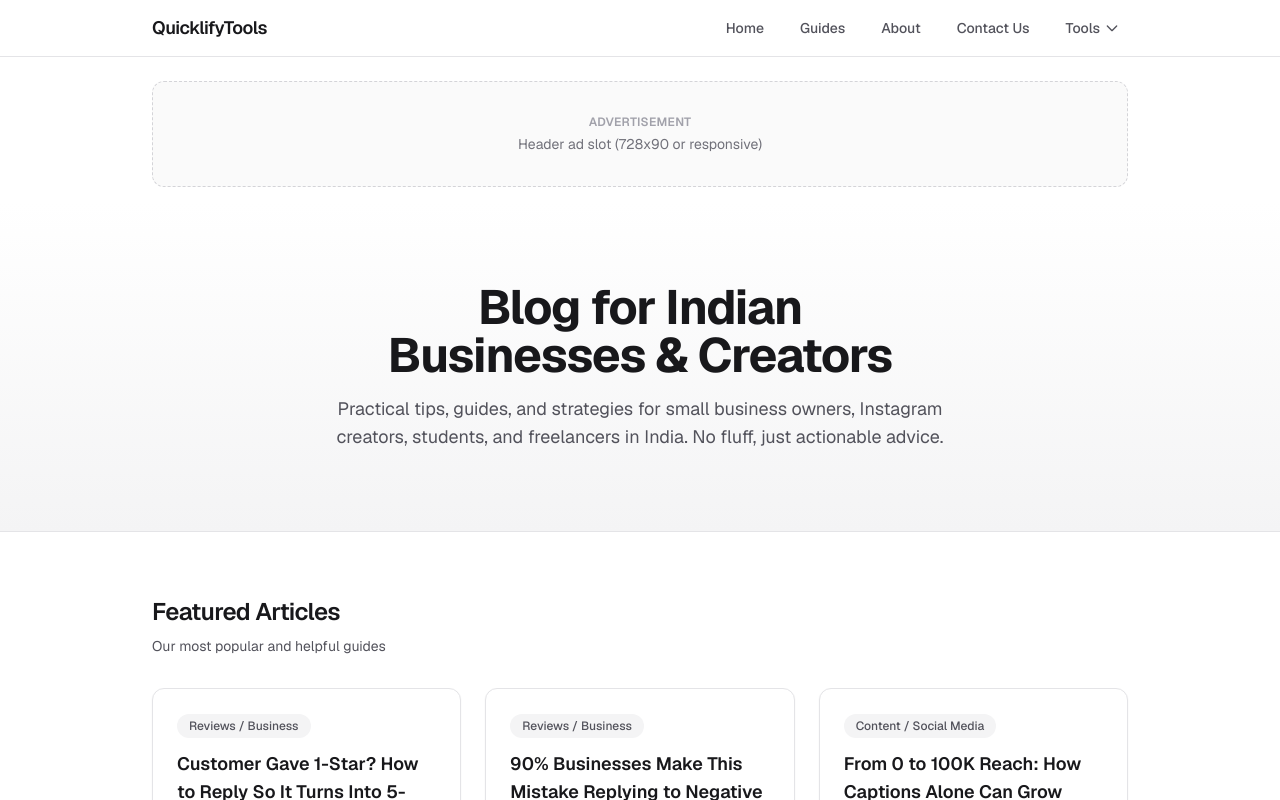
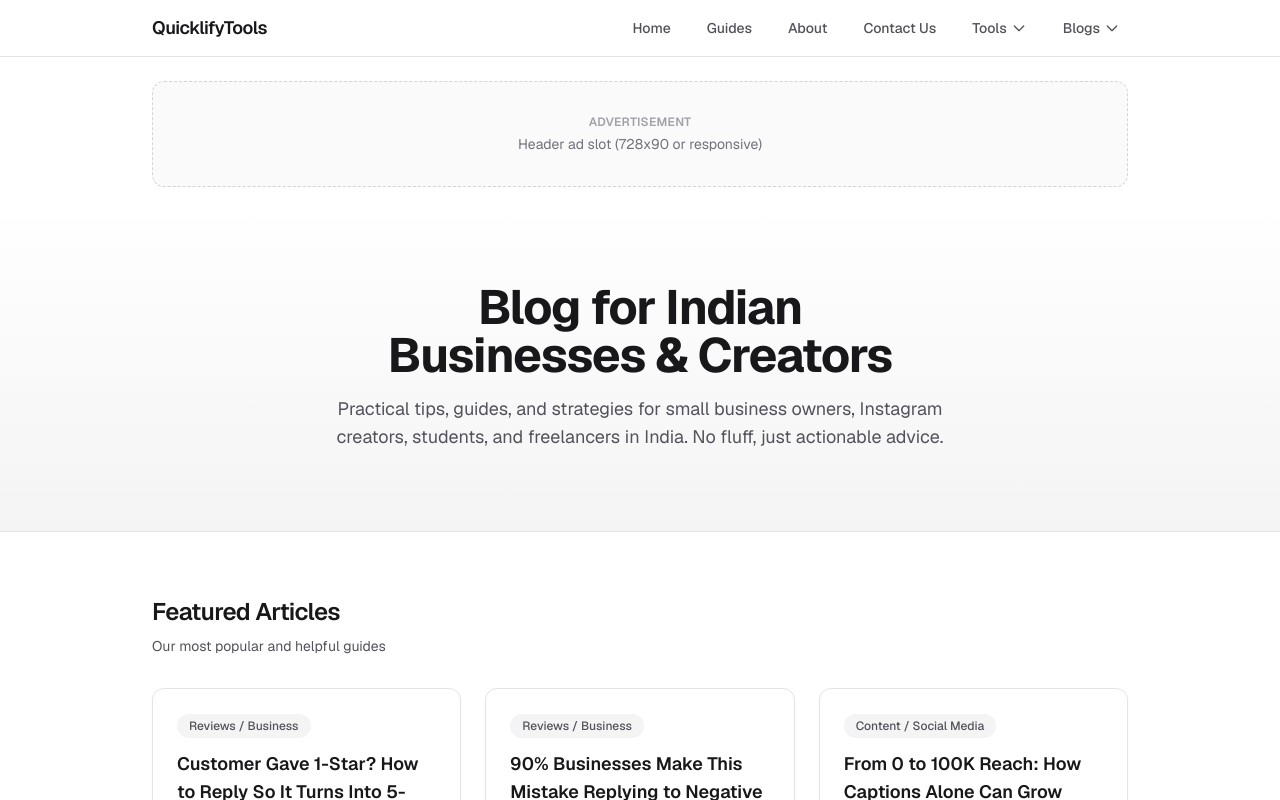
Before and after one commit to atomnoid/QuicklifyTools, a Next.js app: page /blog in a window 1280 px wide. Shown: the top 800 px of the page. Built offline with nearby package versions, Linux system fonts and the light colour scheme.

Commit message:
added blog section in header

```diff
--- a/src/components/Header.tsx
+++ b/src/components/Header.tsx
@@ -3,6 +3,7 @@
 import Link from "next/link";
 import { useState } from "react";
 import { site, tools } from "@/lib/site";
+import { blogs } from "@/lib/blogs";
 
 const nav = [
   { href: "/", label: "Home" },
@@ -10,6 +11,8 @@ const nav = [
   { href: "/about", label: "About" },
   { href: "/contact", label: "Contact Us" },
 ];
+
+const featuredBlogs = blogs.filter((blog) => blog.featured).slice(0, 3);
 
 export function Header() {
   const [open, setOpen] = useState(false);
@@ -76,6 +79,36 @@ export function Header() {
               ))}
             </div>
           </div>
+          <div className="relative group">
+            <button
+              type="button"
+              className="flex items-center gap-1 rounded-lg px-2 py-1 text-sm font-medium text-zinc-600 transition hover:bg-surface hover:text-zinc-900"
+            >
+              Blogs
+              <svg className="h-4 w-4" fill="none" viewBox="0 0 24 24" stroke="currentColor">
+                <path strokeLinecap="round" strokeLinejoin="round" strokeWidth={2} d="M19 9l-7 7-7-7" />
+              </svg>
+            </button>
+            <div className="invisible absolute right-0 top-full z-50 mt-1 w-64 rounded-xl border border-border bg-white py-1 opacity-0 shadow-lg transition group-hover:visible group-hover:opacity-100">
+              {featuredBlogs.map((blog) => (
+                <Link
+                  key={blog.slug}
+                  href={`/blog/${blog.slug}`}
+                  className="block px-4 py-2 text-sm text-zinc-700 hover:bg-surface"
+                >
+                  {blog.title}
+                </Link>
+              ))}
+              <div className="border-t border-border">
+                <Link
+                  href="/blog"
+                  className="block px-4 py-2 text-sm font-medium text-zinc-900 hover:bg-surface"
+                >
+                  View All Blogs →
+                </Link>
+              </div>
+            </div>
+          </div>
         </nav>
       </div>
 
@@ -105,6 +138,26 @@ export function Header() {
                 {t.title}
               </Link>
             ))}
+            <p className="px-3 pt-2 text-xs font-semibold uppercase tracking-wide text-zinc-400">
+              Blogs
+            </p>
+            {featuredBlogs.map((blog) => (
+              <Link
+                key={blog.slug}
+                href={`/blog/${blog.slug}`}
+                className="rounded-lg px-3 py-2 text-sm text-zinc-700 hover:bg-surface"
+                onClick={() => setOpen(false)}
+              >
+                {blog.title}
+              </Link>
+            ))}
+            <Link
+              href="/blog"
+              className="rounded-lg px-3 py-2 text-sm font-medium text-zinc-900 hover:bg-surface"
+              onClick={() => setOpen(false)}
+            >
+              View All Blogs →
+            </Link>
           </div>
         </div>
       )}
```
